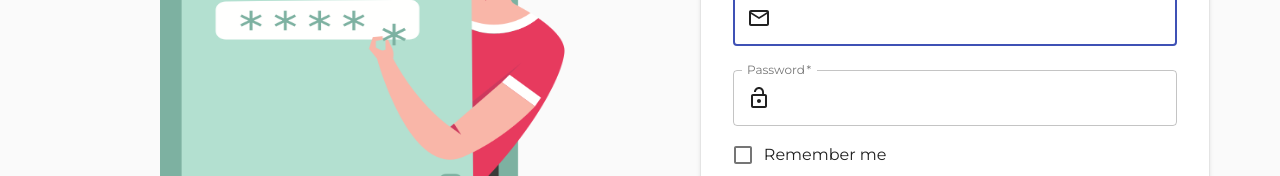
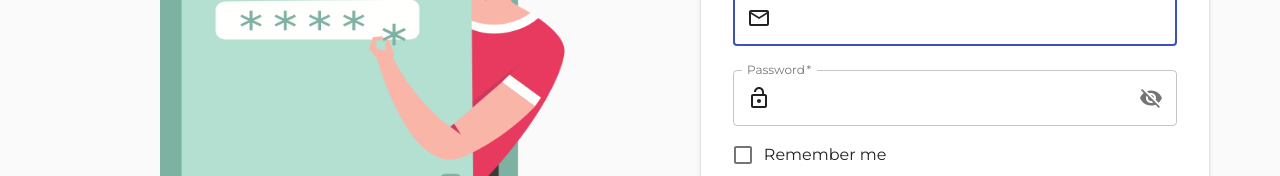
Before and after one commit to ElectivesTeam/barangayrequestsystem, a React (Create React App) app: page /login in a window 1280 px wide. Shown: the part 294-470 px from the top of the page. Built offline with nearby package versions, Linux system fonts and the light colour scheme.

Commit message:
Show/Hide password - login page

```diff
--- a/src/navigation/Login.jsx
+++ b/src/navigation/Login.jsx
@@ -15,6 +15,9 @@
 import MailOutlineIcon from '@material-ui/icons/MailOutline';
 import InputAdornment from '@material-ui/core/InputAdornment';
 import LockOpenIcon from '@material-ui/icons/LockOpen';
+import IconButton from '@material-ui/core/IconButton';
+import Visibility from '@material-ui/icons/Visibility';
+import VisibilityOff from '@material-ui/icons/VisibilityOff';
 
 import AuthService from "../services/auth.service";
 import { useHistory } from "react-router-dom";
@@ -109,6 +112,15 @@
 
 function SignInSide() {
   const classes = useStyles();
+
+  const [values, setValues] = useState({
+    password: '',
+    showPassword: false,
+    });
+
+    const handleClickShowPassword = () => {
+      setValues({ ...values, showPassword: !values.showPassword });
+    };
 
   const[email, setEmail] = useState('')
   const[password, setPassword] = useState('')
@@ -207,7 +219,7 @@
                 fullWidth
                 name="password"
                 label="Password"
-                type="password"
+                type={values.showPassword ? 'text' : 'password'}
                 id="password"
                 autoComplete="current-password"
                 error={passwordError}
@@ -215,6 +227,17 @@
                   startAdornment: (
                     <InputAdornment position="start">
                       <LockOpenIcon />
+                    </InputAdornment>
+                  ),
+                  endAdornment: (
+                    <InputAdornment position="end">
+                      <IconButton
+                        aria-label="toggle password visibility"
+                          onClick={handleClickShowPassword}
+                          edge="end"
+                      >
+                        {values.showPassword ? <Visibility /> : <VisibilityOff />}
+                      </IconButton>
                     </InputAdornment>
                   ),
                 }}
```
